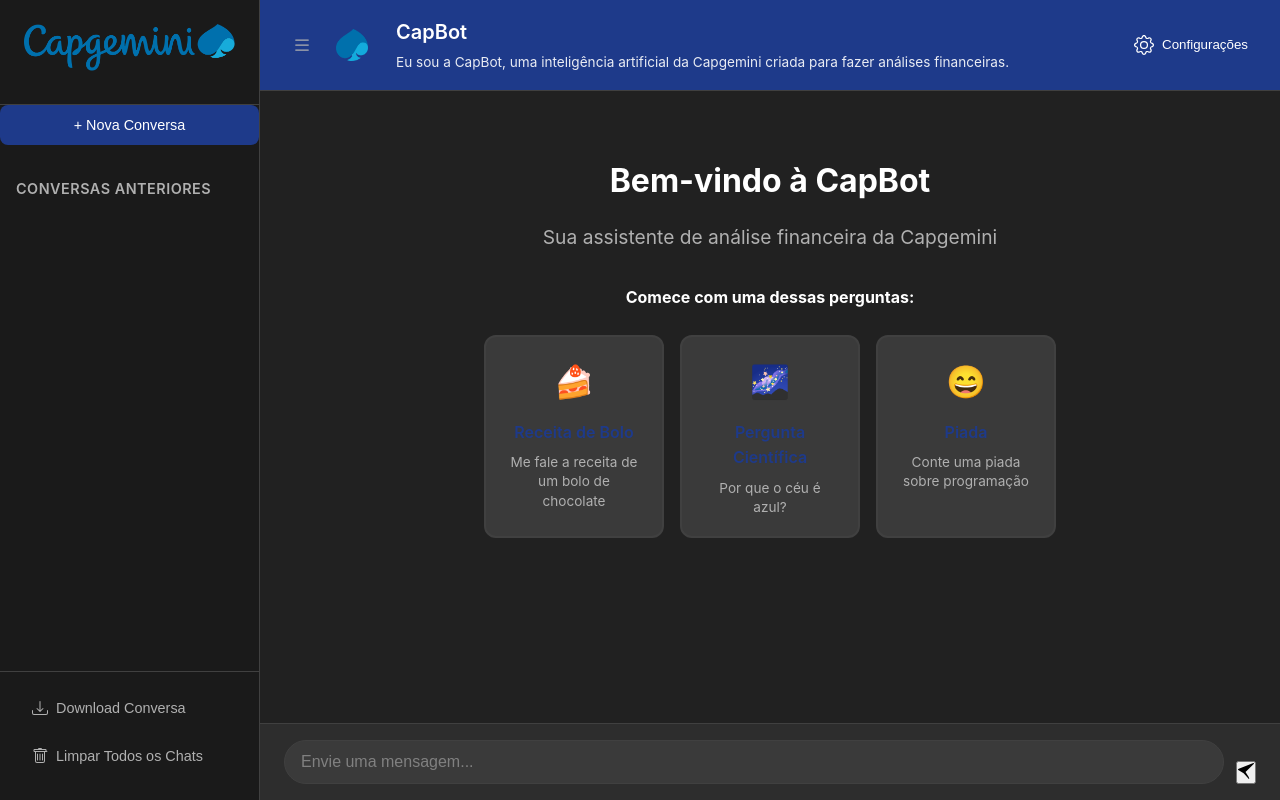
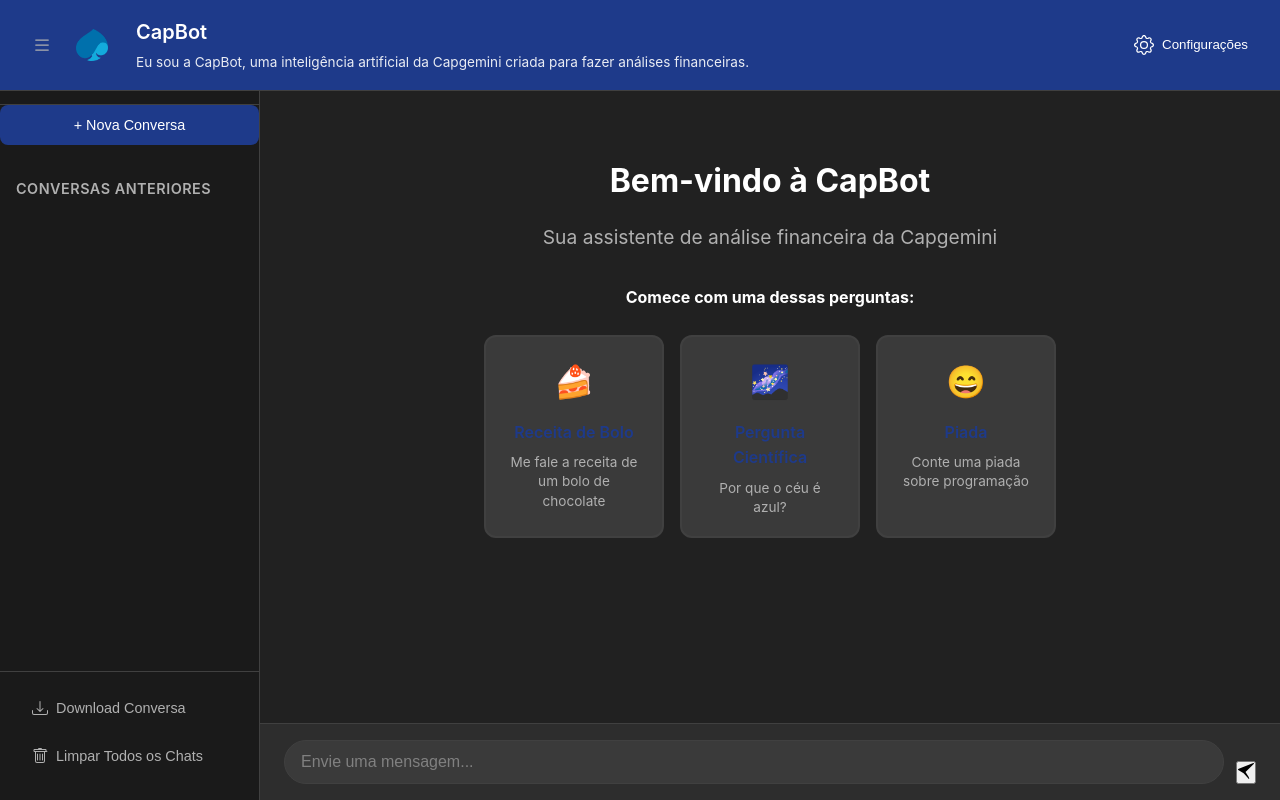
Before and after one commit to Lucas3079/Python-Chatbot-Reupload, a plain HTML site: page frontend/index.html in a window 1280 px wide. Drawn offline with Linux system fonts and the light colour scheme.

Commit message:
ForÃ§ar header azul a se estender atÃ© as bordas usando viewport width

```diff
--- a/frontend/style.css
+++ b/frontend/style.css
@@ -280,9 +280,14 @@ body {
     justify-content: space-between;
     align-items: center;
     border-bottom: 1px solid var(--border-color);
-    width: 100%;
-    margin: 0;
+    width: 100vw;
+    margin-left: calc(-50vw + 50%);
+    margin-right: calc(-50vw + 50%);
     box-sizing: border-box;
+    position: relative;
+    left: 50%;
+    right: 50%;
+    transform: translateX(-50%);
 }
 
 .header-left {
```
